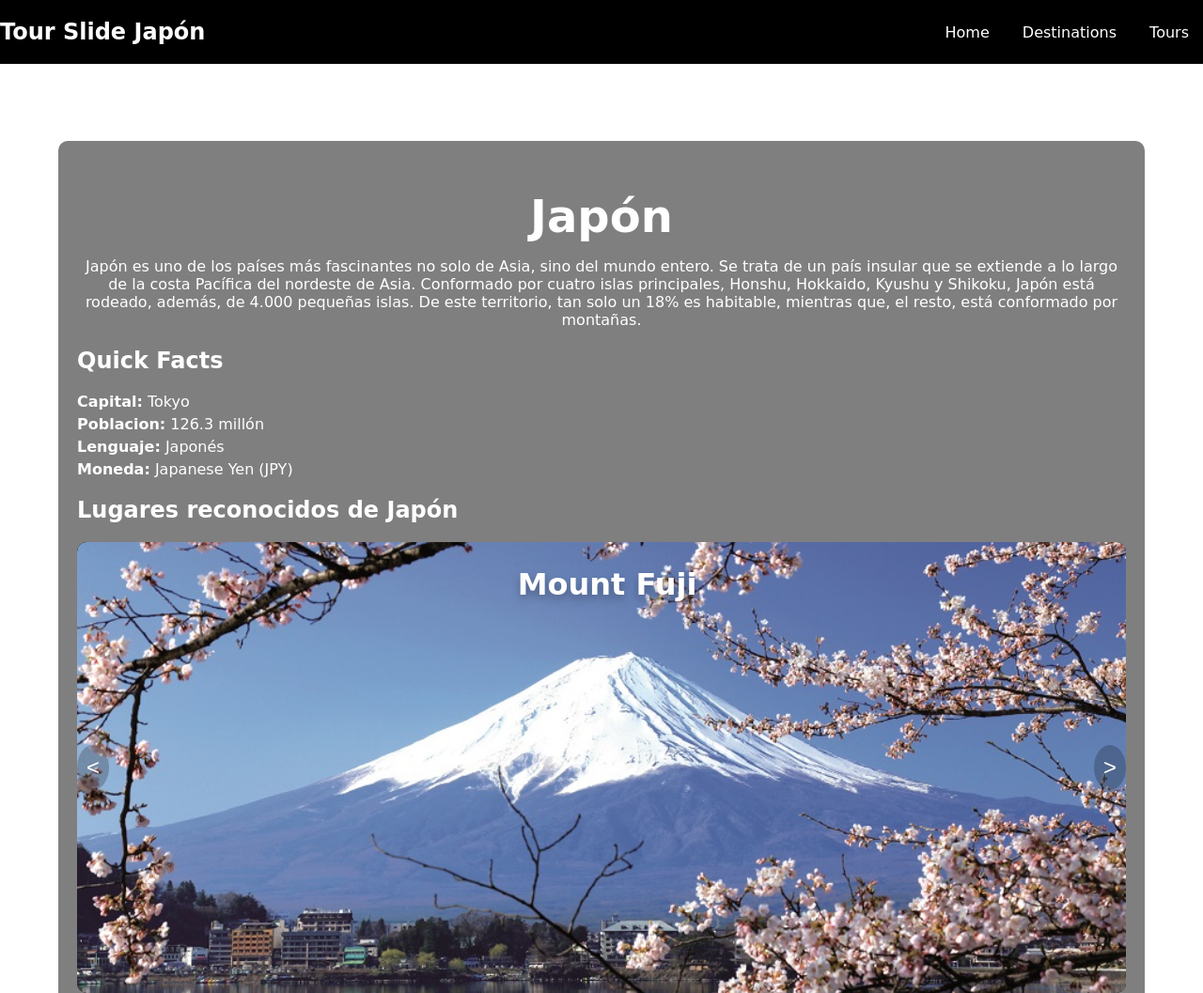
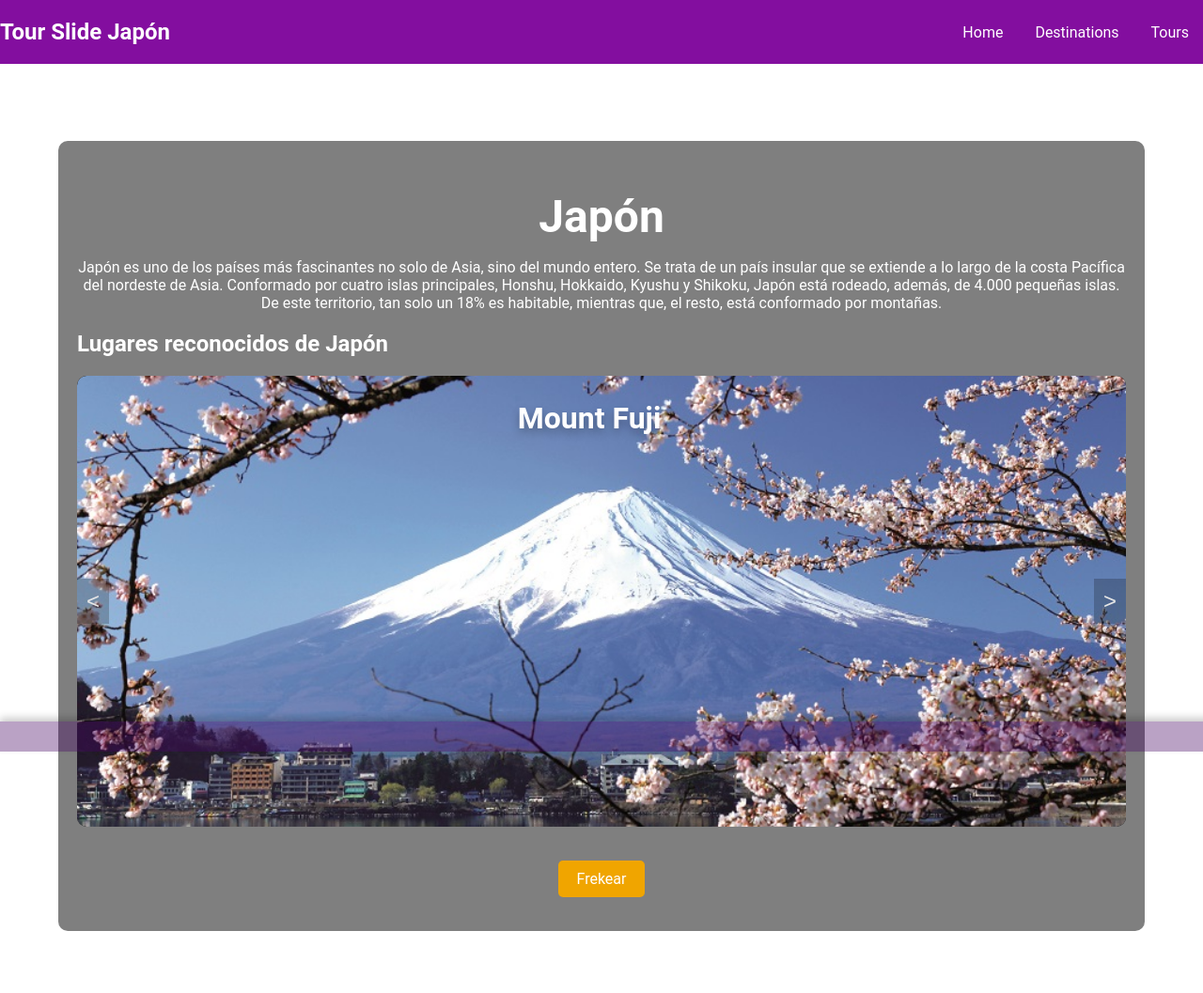
Before and after one commit to Cabrera07/TourSlider, a plain HTML site: page pages/japon.html in a window 1280 px wide. Shown: the top 1057 px of the page at 94% size. Drawn offline with Linux system fonts and the light colour scheme.

Commit message:
Se han realizado cambios

```diff
--- a/css/japon.css
+++ b/css/japon.css
@@ -1,7 +1,7 @@
 
 body {
 margin: 0;
-font-family: "Playwrite NG Modern", cursive;
+font-family: 'Roboto', sans-serif;
 background: url('../img/japon/wepajapon-3.jpg') no-repeat center center fixed;
 background-size: cover;
 color: white;
@@ -9,7 +9,7 @@ font-style: normal;
 }
 
 nav {
-background: rgb(0, 0, 0);
+background: rgba(126, 5, 156, 0.959);
 padding: 20px 0px;
 position: fixed;
 width: 100%;
@@ -29,7 +29,7 @@ transition: color 0.3s ease;
 }
 
 nav a:hover {
-color: #f0a500;
+color: #ff5e00;
 }
 
 
@@ -138,10 +138,10 @@ font-weight: bold;
 }
 
 .slider .list .item .info_button button {
-background-color: #eee;
+background-color: #ff99e0;
 cursor: pointer;
 transition: 0.4s;
-border-radius: 10px;
+border-radius: 0px;
 padding: 10px 20px;
 margin-top: 20px;
 border: none;
@@ -168,10 +168,10 @@ transform: translateY(-50%);
 .nextPrevArrows button {
 background-color: #03030338;
 border: none;
-color: #fff;
+color: #e6e6e6;
 font-size: 1.5em;
 padding: 10px;
-border-radius: 50%;
+border-radius: 0%;
 cursor: pointer;
 transition: 0.4s;
 }
@@ -190,3 +190,19 @@ top: -70px;
 .atractions{
 position: center;
 }
+
+
+.footer {
+    text-align: center;
+    padding: 1rem;
+    background: rgba(69, 3, 99, 0.37);
+    position: fixed;
+    width: 100%;
+    bottom: 0;
+    box-shadow: 0 -4px 8px rgba(0, 0, 0, 0.2);
+}
+
+.footer p {
+    margin: 0;
+    font-size: 1rem;
+}
--- a/pages/japon.html
+++ b/pages/japon.html
@@ -24,12 +24,7 @@
                 Conformado por cuatro islas principales, Honshu, Hokkaido, Kyushu y Shikoku, Japón está rodeado, además, de 4.000 pequeñas islas. De este territorio, tan solo un 18% es habitable, mientras que, el resto, está conformado por montañas. </p>
 
                 <div class="country-details">
-                <h2>Quick Facts</h2>
-                <ul>
-                    <li><strong>Capital:</strong> Tokyo</li>
-                    <li><strong>Poblacion:</strong> 126.3 millón</li>
-                    <li><strong>Lenguaje:</strong> Japonés</li>
-                    <li><strong>Moneda:</strong> Japanese Yen (JPY)</li>
+
                 </ul>
             </div>
             <div class="attractions">
@@ -80,10 +75,19 @@
             </div>
 
             <p><a href="#" class="back-button">Frekear</a></p>
+
+
+
         </div>
     </div>
-    <footer></footer>
-    <script>
+
+
+    <footer class="footer">
+        <p></p>
+    </footer>
+
+
+<script>
 
 
         document.addEventListener('DOMContentLoaded', () => {
```
